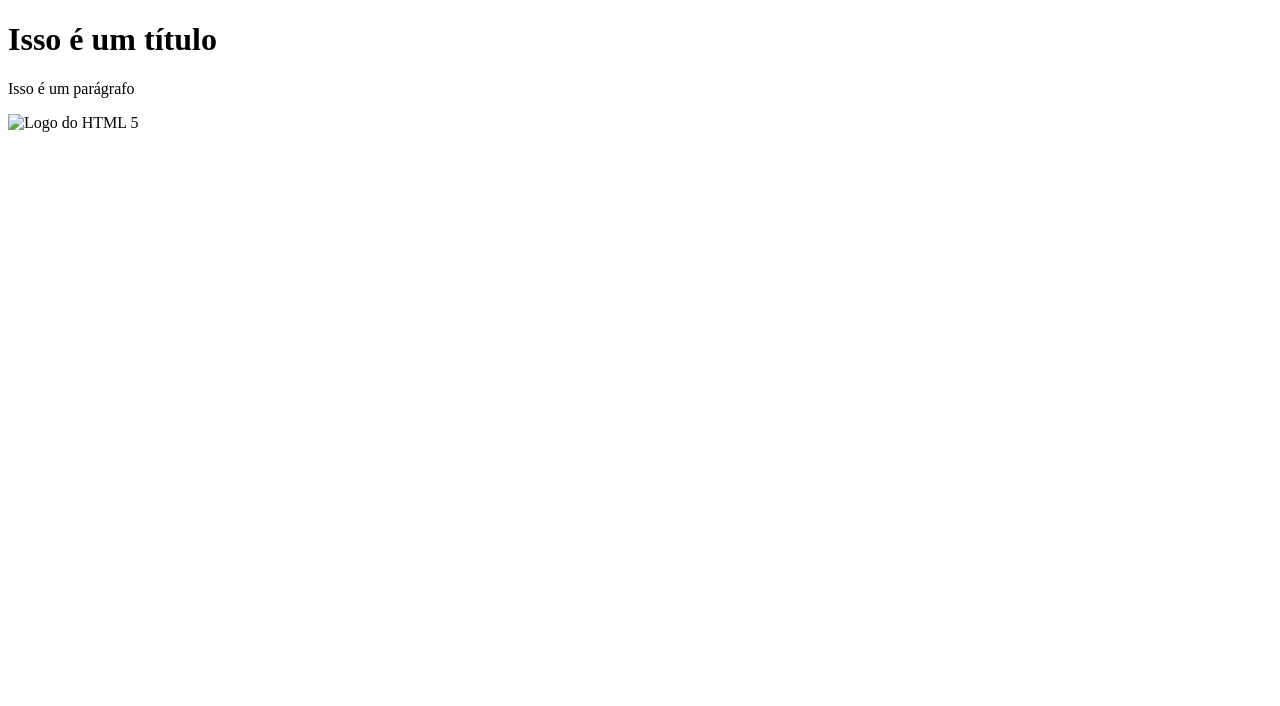
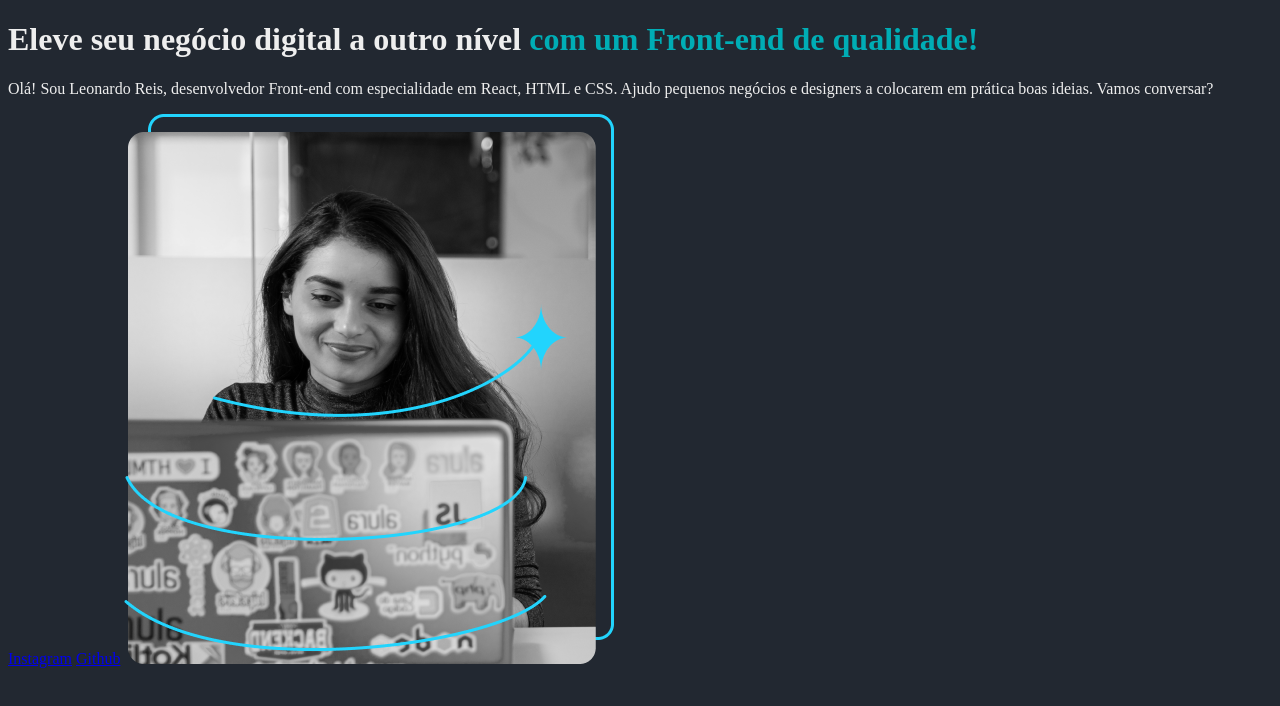
Before and after one commit to leonardo-rsantos/alura-front-html-css, a plain HTML site: page index.html in a window 1280 px wide. Drawn offline with Linux system fonts and the light colour scheme.

Commit message:
end of aula1

```diff
--- a/index.html
+++ b/index.html
@@ -1,11 +1,28 @@
 <!DOCTYPE html>
-<html>
+<html lang="pt-br">
   <head>
-    <title>Portifolio</title>
+    <meta charset="UTF-8" />
+    <meta http-equiv="X-UA-Compatible" content="IE=edge" />
+    <meta name="viewport" content="width=device-width, initial-scale=1.0" />
+    <title>Portfólio</title>
+    <link rel="stylesheet" href="style.css" />
   </head>
   <body>
-    <h1>Isso é um título</h1>
-    <p>Isso é um parágrafo</p>
-    <img src="html.png" alt="Logo do HTML 5" />
+    <header></header>
+    <main>
+      <h1>
+        Eleve seu negócio digital a outro nível
+        <strong>com um Front-end de qualidade!</strong>
+      </h1>
+      <p>
+        Olá! Sou Leonardo Reis, desenvolvedor Front-end com especialidade em
+        React, HTML e CSS. Ajudo pequenos negócios e designers a colocarem em
+        prática boas ideias. Vamos conversar?
+      </p>
+      <a href="https://instagram.com/o.leoreis">Instagram</a>
+      <a href="https://github.com/leonardo-rsantos">Github</a>
+      <img src="images/person.png" alt="Developer Photo" />
+    </main>
+    <footer></footer>
   </body>
 </html>
--- /dev/null
+++ b/style.css
@@ -0,0 +1,8 @@
+body {
+  background-color: #222831;
+  color: #eeeeee;
+}
+
+strong {
+  color: #00adb5;
+}
```
Also changed, not shown: images/person.png (added).
